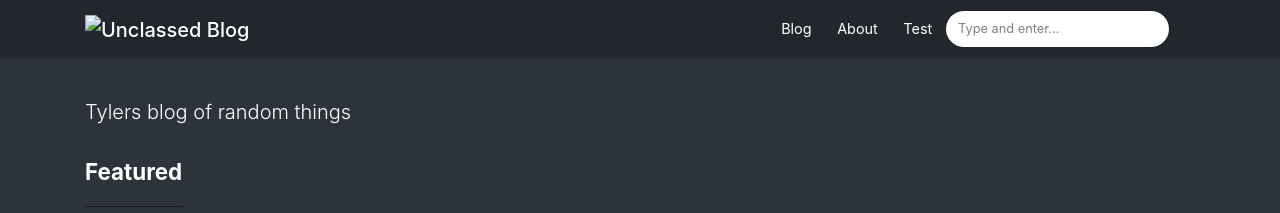
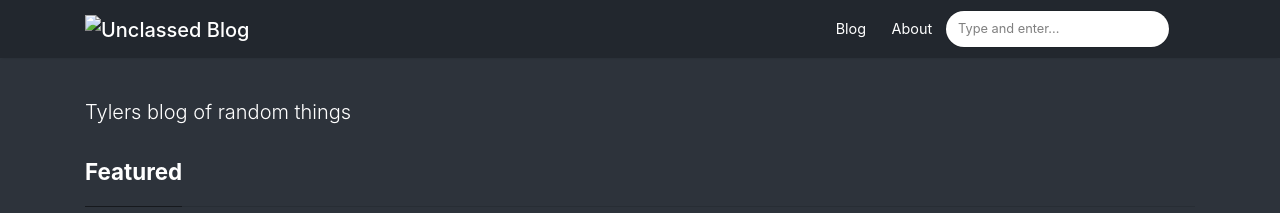
Before and after one commit to UnclassedPenguin/unclassedpenguin.github.io, a Jekyll site: the page built from index.html, in a window 1280 px wide. Shown: the top 213 px of the page. Built offline with Jekyll 4.4.1, drawn with Linux system fonts in a browser that asks for light colours; nearby versions of some CDN libraries; the list of posts is cut into pages by our own code; grey boxes are pictures that could not be loaded.

Commit message:
remove test

```diff
--- a/_layouts/default.html
+++ b/_layouts/default.html
@@ -75,9 +75,6 @@
                 <a class="nav-link" href="{{ site.baseurl }}/about">About</a>
                 </li>
 
-				<li class="nav-item">
-					<a class="nav-link" href="{{ site.baseurl }}/test">Test</a>
-				</li>
 
                 {% include search-lunr.html %}
 
```
